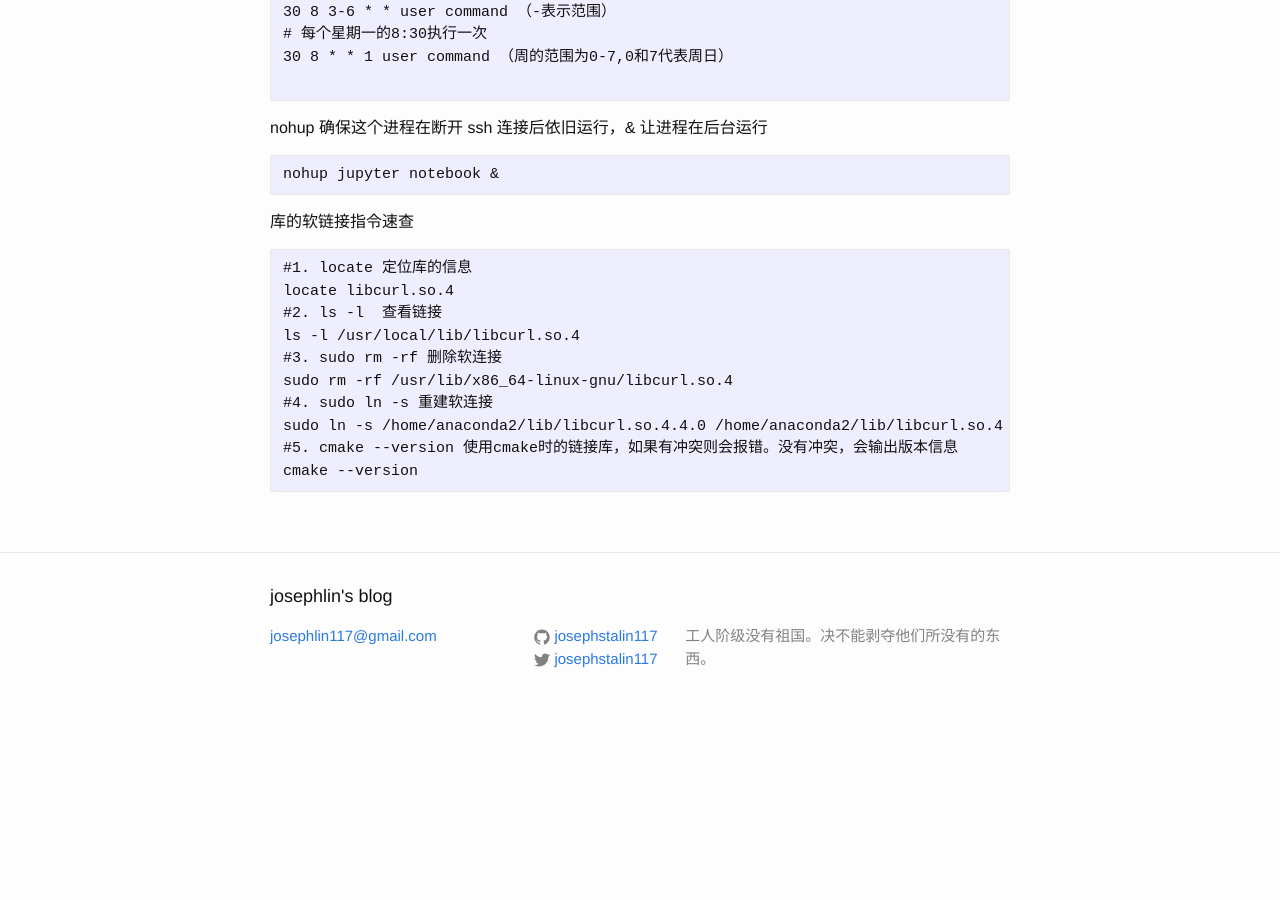
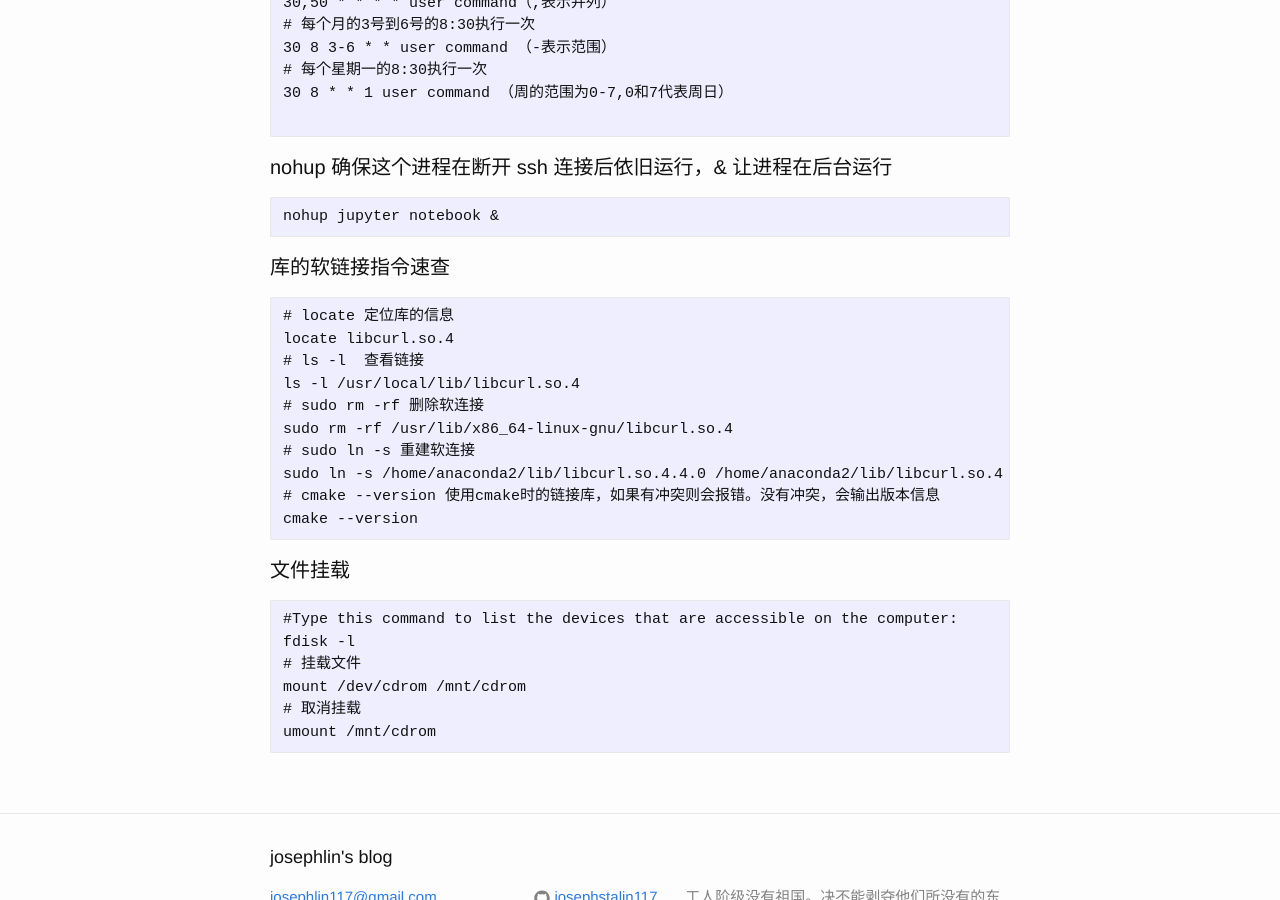
Before and after one commit to josephstalin117/josephstalin117.github.io, a Jekyll site: the page built from _posts/2016-04-04-linux.markdown, in a window 1280 px wide and 900 px high, scrolled down 2897 px. Built offline with Jekyll 4.4.1, drawn with Linux system fonts in a browser that asks for light colours; before the commit the page ends 3627 px from its top, so only the background shows below that.

Commit message:
add file mount

````diff
--- a/_posts/2016-04-04-linux.markdown
+++ b/_posts/2016-04-04-linux.markdown
@@ -76,7 +76,7 @@ sudo ip route add 目的ip/netmask via 192.168.1.1 #添加路由
 ping -c 4 google.com
 ```
 
-tcpdump
+#### tcpdump
 
 ```
 # FILTERING BY SOURCE AND DESTINATION
@@ -93,13 +93,13 @@ tcpdump src port 1025
 
 ```
 
-dd
+#### dd
 
 ```
 dd if=<source file name> of=<target file name> [Options]
 ```
 
-du
+#### du
 ```
 #Size of a directory
 du -sh /tmp
@@ -108,21 +108,21 @@ du -sh /tmp
 du -h /tmp/xyz
 ```
 
-tree
+#### tree
 ```
 #Tee command is used to store and view (both at the same time) the output of any other command.
 
 ls | tee file
 ```
 
-环境变量添加
+#### 环境变量添加
 ```
 vim .profile
 export PATH=$PATH:/home/jeremie/Downloads/pycharm-community-2016.3.2/bin
 source .profile
 ```
 
-crontab
+#### crontab
 ```
 sudo vim /etc/crontab
 #每隔两分钟执行一次脚本
@@ -144,21 +144,31 @@ sudo vim /etc/crontab
 
 ```
 
-nohup 确保这个进程在断开 ssh 连接后依旧运行，& 让进程在后台运行
+#### nohup 确保这个进程在断开 ssh 连接后依旧运行，& 让进程在后台运行
 ```
 nohup jupyter notebook &
 ```
 
-库的软链接指令速查
+#### 库的软链接指令速查
 ```
-#1. locate 定位库的信息
+# locate 定位库的信息
 locate libcurl.so.4
-#2. ls -l  查看链接
+# ls -l  查看链接
 ls -l /usr/local/lib/libcurl.so.4
-#3. sudo rm -rf 删除软连接
+# sudo rm -rf 删除软连接
 sudo rm -rf /usr/lib/x86_64-linux-gnu/libcurl.so.4
-#4. sudo ln -s 重建软连接
+# sudo ln -s 重建软连接
 sudo ln -s /home/anaconda2/lib/libcurl.so.4.4.0 /home/anaconda2/lib/libcurl.so.4
-#5. cmake --version 使用cmake时的链接库，如果有冲突则会报错。没有冲突，会输出版本信息
+# cmake --version 使用cmake时的链接库，如果有冲突则会报错。没有冲突，会输出版本信息
 cmake --version
 ```
+
+#### 文件挂载
+```
+#Type this command to list the devices that are accessible on the computer:
+fdisk -l
+# 挂载文件
+mount /dev/cdrom /mnt/cdrom
+# 取消挂载
+umount /mnt/cdrom
+```
````
